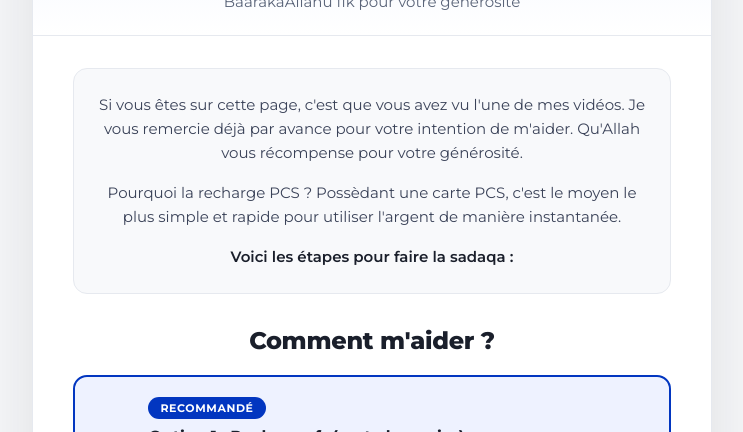
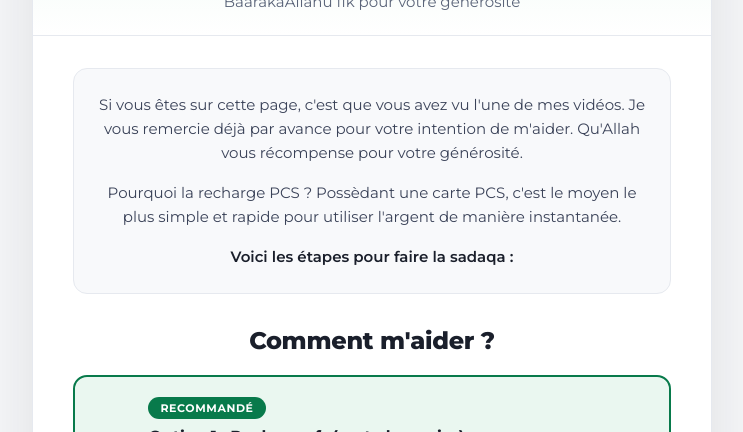
Before and after one commit to vie2cesar/mysadaqa, a website: page public/index.html in a window 1280 px wide. Shown: the part 234-666 px from the top of the page, without its empty margins (268-1011 px from the left). Drawn offline with Linux system fonts and the light colour scheme.

Commit message:
Update color variables in style.css

```diff
--- a/public/style.css
+++ b/public/style.css
@@ -1,14 +1,13 @@
 :root {
-    --pcs-orange: #0236C0;
-    --pcs-orange-dark: #012D9F;
-    --pcs-orange-soft: #EEF2FF;
+    --pcs-orange: #087A4B;
+    --pcs-orange-dark: #05613B;
+    --pcs-orange-soft: #EAF7F0;
     --pcs-card: #ffffff;
     --pcs-ink: #1a1f2b;
     --pcs-muted: #5a6479;
     --pcs-border: #e6e9ef;
     --pcs-bg: #f5f6f8;
 }
-
 * {
     margin: 0;
     padding: 0;
```
